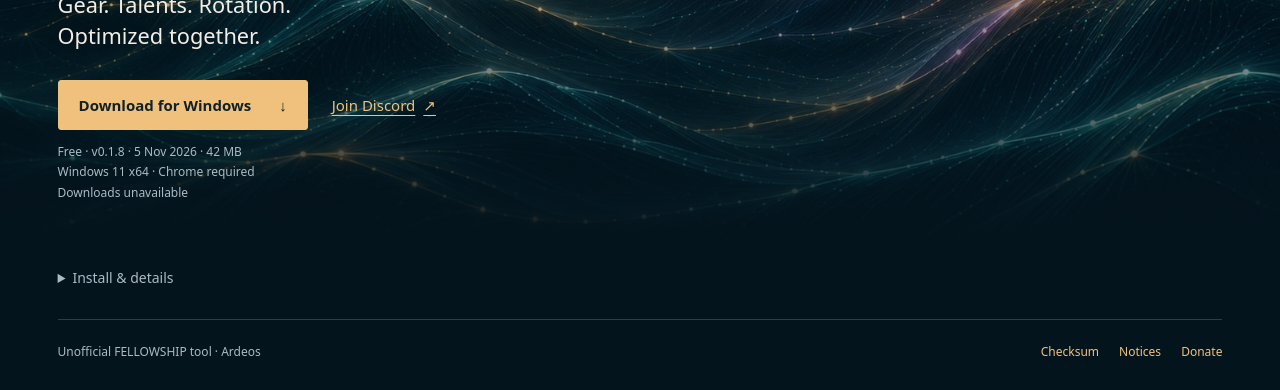
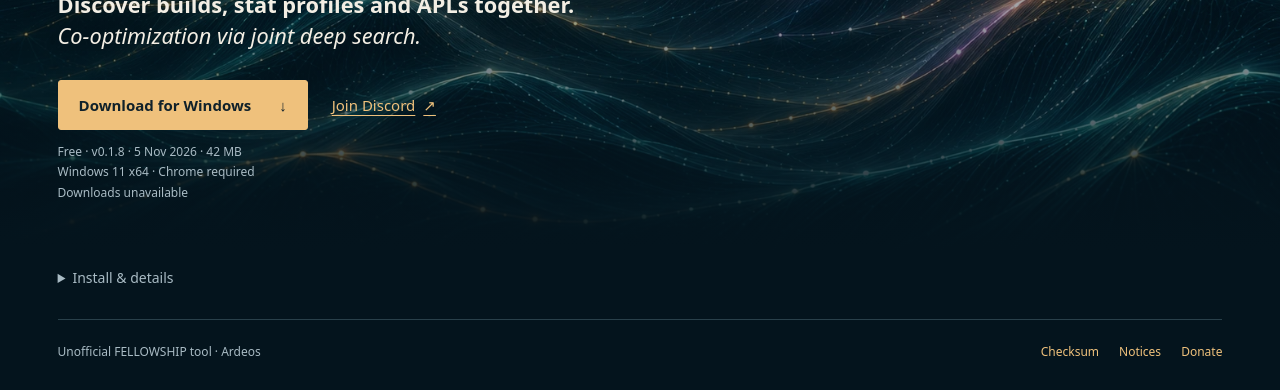
Before and after one commit to Bhuteshwaraya/buildbox, a plain HTML site: page index.html in a window 1280 px wide. Shown: the part 517-907 px from the top of the page. Drawn offline with Linux system fonts and the light colour scheme; no server answers.

Commit message:
Clarify joint discovery of builds, stat profiles and APLs

```diff
--- a/index.html
+++ b/index.html
@@ -3,10 +3,10 @@
 <head>
   <meta charset="utf-8">
   <meta name="viewport" content="width=device-width, initial-scale=1">
-  <meta name="description" content="Gear. Talents. Rotation. Optimized together. BuildBox for Ardeos in FELLOWSHIP.">
+  <meta name="description" content="Discover builds, stat profiles and APLs together. Co-optimization via joint deep search. BuildBox for Ardeos in FELLOWSHIP.">
   <meta property="og:type" content="website">
   <meta property="og:title" content="BuildBox">
-  <meta property="og:description" content="Gear. Talents. Rotation. Optimized together.">
+  <meta property="og:description" content="Discover builds, stat profiles and APLs together. Co-optimization via joint deep search.">
   <meta property="og:url" content="https://bhuteshwaraya.github.io/buildbox/">
   <meta property="og:image" content="https://bhuteshwaraya.github.io/buildbox/assets/ocean-geometry.jpg">
   <meta property="og:image:alt" content="An ocean of connected paths rising into three luminous geometries.">
@@ -32,7 +32,7 @@
       </picture>
       <div class="hero-copy">
         <h1 id="title">BuildBox</h1>
-        <p class="tagline">Gear. Talents. Rotation.<br>Optimized together.</p>
+        <p class="tagline"><strong>Discover builds, stat profiles and APLs together.</strong><br><em>Co-optimization via joint deep search.</em></p>
         <div class="hero-actions">
           <a class="download" href="https://github.com/Bhuteshwaraya/buildbox/releases/download/v0.1.8/BuildBox-0.1.8-Setup-windows-x64.exe">Download for Windows <span aria-hidden="true">↓</span></a>
           <a class="community" href="https://discord.gg/bJ2hwedf4w">Join Discord <span aria-hidden="true">↗</span></a>
```
